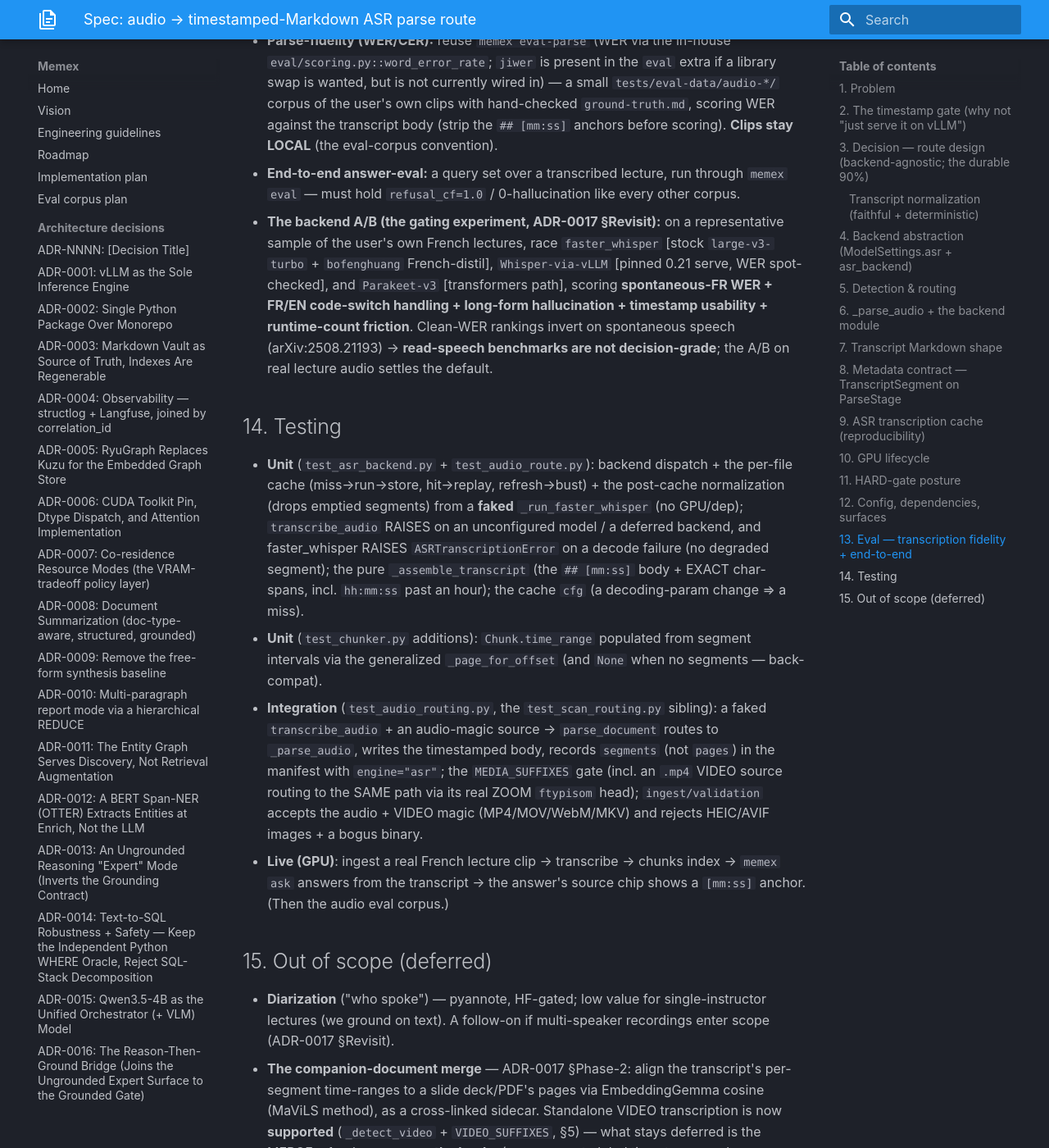
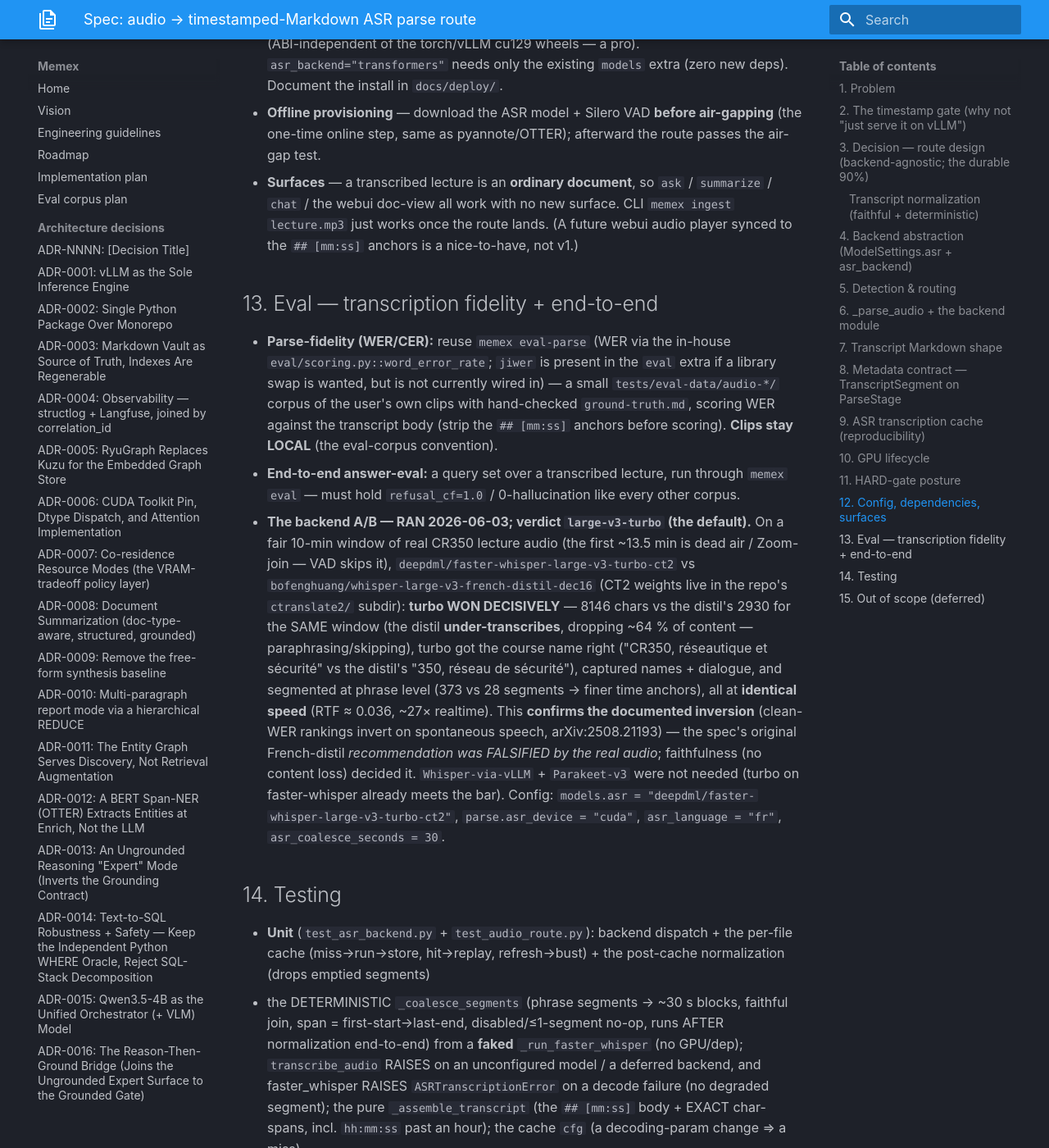
Before and after one commit to Zenetusken/memex, an MkDocs documentation site: the page built from docs/specs/audio-asr-route.md, in a window 1280 px wide and 1400 px high, scrolled down 10080 px. Shown: the whole window at 82% size. Built offline with MkDocs 1.6.1 and Material for MkDocs 9.7.7, drawn with Linux system fonts in a browser that asks for light colours; some of the changed text lies outside the part shown.

Commit message:
audio(ADR-0017): A/B verdict large-v3-turbo + deterministic segment coalescing
The French-audio A/B (§13) RAN on real CR350 lecture audio and INVERTED the
spec's French-distil recommendation (the documented clean-WER-inverts-on-
spontaneous-speech risk): large-v3-turbo beat bofenghuang French-distil
decisively — 8146 vs 2930 chars for the SAME 10-min window (the distil
under-transcribes ~64%), correct course name + names + dialogue, at identical
speed (RTF ~0.036). Faithfulness decided it.

turbo emits PHRASE-level segments (~370/10min), which would dump one tiny
`## [mm:ss]` block per phrase — the "raw dump" the user warned against. So:

- ParseSettings.asr_coalesce_seconds (default 30.0) + the pure, deterministic,
  FAITHFUL _coalesce_segments: merge adjacent segments into ~30s paragraph
  blocks (texts joined by a space, block keeps first.start→last.end, no content
  dropped, order preserved). Applied AFTER cache + normalization → not in the
  cache key, re-derives without re-transcribe. Validated on real audio: 75
  phrase segments → 4 clean readable blocks, byte-faithful.
- tests: pure coalesce matrix (target blocks / disabled-noop / single-segment /
  end-to-end-after-normalization); existing fixtures set coalesce=0.
- spec §3/§13/§14 + ADR §Revisit: record the verdict + the coalescing design.

pyright 0/0, ruff clean, 1507 tests green.

Co-Authored-By: Claude Opus 4.8 (1M context) <noreply@anthropic.com>

```diff
--- a/docs/specs/audio-asr-route.md
+++ b/docs/specs/audio-asr-route.md
@@ -105,6 +105,18 @@ deterministically faithful** (the grounding gate reads this text). Two tiers res
   anchor), toggling `ParseSettings.asr_normalize` re-cleans from cached raw (no re-transcribe), and it
   is **NOT** part of the cache `cfg` key. It deliberately does NOT collapse content-word stutters
   ("the the cat"), split run-on sentences, or restructure paragraphs.
+- **v1 — DETERMINISTIC segment COALESCING** (`asr_backend._coalesce_segments`, gated by
+  `ParseSettings.asr_coalesce_seconds`, default **30 s**): the chosen model (large-v3-turbo, §13)
+  emits **phrase-level** segments (~1–2 s each → ~370 per 10 min), which `_assemble_transcript` would
+  otherwise dump as one tiny `## [mm:ss]` block per phrase — noisy in the `.md` AND in the chunk text
+  the LLM grounds on. Coalescing merges consecutive segments into ~`N`-second paragraph blocks: the
+  merged text is the members **joined by a single space** (NO content dropped, order preserved), the
+  block keeps the FIRST member's `start_s` + the LAST's `end_s` (faithful span) + the first's
+  language. **Pure → re-parse reproducible.** Applied AFTER the cache + per-segment normalization (so
+  the raw stays cached) → NOT in the cache key; a change re-derives without re-transcribe but churns
+  `chunk_id`s (reindex). `0` disables it (one block per segment). Validated on real CR350 audio: 75
+  phrase segments → 4 clean ~30 s blocks, byte-faithful. It does NOT reorder, summarise, or rewrite —
+  the semantic restructuring stays the deferred LLM pass below.
 - **Follow-up — an OPTIONAL LLM "structuring" pass** (deferred, §15): better paragraphing / sentence
   segmentation / light disfluency smoothing, which needs semantics. Because it would rewrite the
   grounding source-of-truth, it is gated behind (a) a **deterministic faithfulness guard** — the
@@ -370,22 +382,31 @@ answer/summarize **REFUSES** (the scan-route precedent; never fabricates from an
   scoring). **Clips stay LOCAL** (the eval-corpus convention).
 - **End-to-end answer-eval:** a query set over a transcribed lecture, run through `memex eval` — must
   hold `refusal_cf=1.0` / 0-hallucination like every other corpus.
-- **The backend A/B (the gating experiment, ADR-0017 §Revisit):** on a representative sample of the
-  user's own French lectures, race `faster_whisper` [stock `large-v3-turbo` + `bofenghuang`
-  French-distil], `Whisper-via-vLLM` [pinned 0.21 serve, WER spot-checked], and `Parakeet-v3`
-  [transformers path], scoring **spontaneous-FR WER + FR/EN code-switch handling + long-form
-  hallucination + timestamp usability + runtime-count friction**. Clean-WER rankings invert on
-  spontaneous speech (arXiv:2508.21193) → **read-speech benchmarks are not decision-grade**; the A/B
-  on real lecture audio settles the default.
+- **The backend A/B — RAN 2026-06-03; verdict `large-v3-turbo` (the default).** On a fair 10-min
+  window of real CR350 lecture audio (the first ~13.5 min is dead air / Zoom-join — VAD skips it),
+  `deepdml/faster-whisper-large-v3-turbo-ct2` vs `bofenghuang/whisper-large-v3-french-distil-dec16`
+  (CT2 weights live in the repo's `ctranslate2/` subdir): **turbo WON DECISIVELY** — 8146 chars vs the
+  distil's 2930 for the SAME window (the distil **under-transcribes**, dropping ~64 % of content —
+  paraphrasing/skipping), turbo got the course name right ("CR350, réseautique et sécurité" vs the
+  distil's "350, réseau de sécurité"), captured names + dialogue, and segmented at phrase level
+  (373 vs 28 segments → finer time anchors), all at **identical speed** (RTF ≈ 0.036, ~27× realtime).
+  This **confirms the documented inversion** (clean-WER rankings invert on spontaneous speech,
+  arXiv:2508.21193) — the spec's original French-distil *recommendation was FALSIFIED by the real
+  audio*; faithfulness (no content loss) decided it. `Whisper-via-vLLM` + `Parakeet-v3` were not
+  needed (turbo on faster-whisper already meets the bar). Config: `models.asr =
+  "deepdml/faster-whisper-large-v3-turbo-ct2"`, `parse.asr_device = "cuda"`, `asr_language = "fr"`,
+  `asr_coalesce_seconds = 30`.
 
 ## 14. Testing
 
 - **Unit** (`test_asr_backend.py` + `test_audio_route.py`): backend dispatch + the per-file cache
   (miss→run→store, hit→replay, refresh→bust) + the post-cache normalization (drops emptied segments)
-  from a **faked** `_run_faster_whisper` (no GPU/dep); `transcribe_audio` RAISES on an unconfigured
-  model / a deferred backend, and faster_whisper RAISES `ASRTranscriptionError` on a decode failure
-  (no degraded segment); the pure `_assemble_transcript` (the `## [mm:ss]` body + EXACT char-spans,
-  incl. `hh:mm:ss` past an hour); the cache `cfg` (a decoding-param change ⇒ a miss).
+  + the DETERMINISTIC `_coalesce_segments` (phrase segments → ~30 s blocks, faithful join, span =
+  first-start→last-end, disabled/≤1-segment no-op, runs AFTER normalization end-to-end) from a
+  **faked** `_run_faster_whisper` (no GPU/dep); `transcribe_audio` RAISES on an unconfigured model /
+  a deferred backend, and faster_whisper RAISES `ASRTranscriptionError` on a decode failure (no
+  degraded segment); the pure `_assemble_transcript` (the `## [mm:ss]` body + EXACT char-spans, incl.
+  `hh:mm:ss` past an hour); the cache `cfg` (a decoding-param change ⇒ a miss).
 - **Unit** (`test_chunker.py` additions): `Chunk.time_range` populated from segment intervals via the
   generalized `_page_for_offset` (and `None` when no segments — back-compat).
 - **Integration** (`test_audio_routing.py`, the `test_scan_routing.py` sibling): a faked
```
Also changed, not shown: docs/adr/0017-audio-asr-ingestion-route.md (+10 -6 lines), 3 other files.
